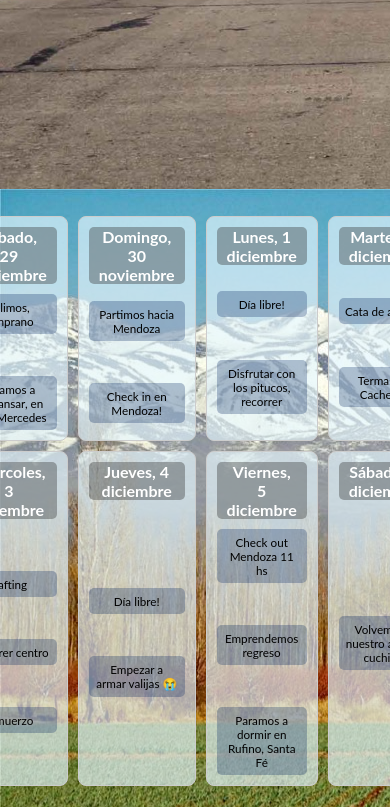
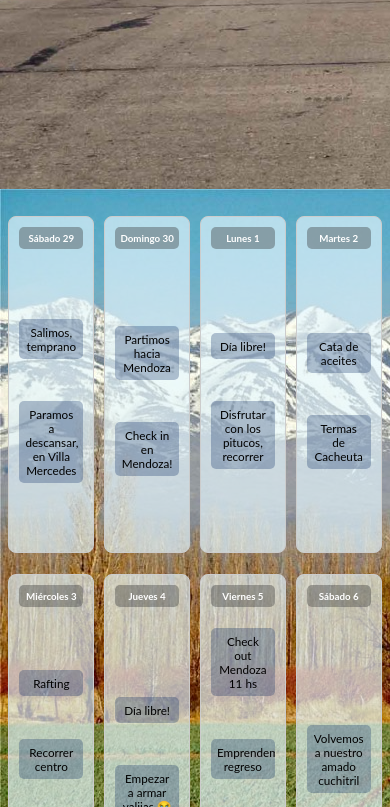
Before and after one commit to MauricioBuda/Mendoza, a website built with Vite: page index.html in a window 390 px wide. Shown: the part 655-1462 px from the top of the page. Built offline with nearby package versions, Linux system fonts and the light colour scheme.

Commit message:
modificando calendario mobile

```diff
--- a/index.html
+++ b/index.html
@@ -79,7 +79,7 @@
   <div class="div-calendario" id="calendario">
 
      <div class="dia">
-      <h2> Sábado, 29 noviembre</h2>
+      <h2> Sábado 29 </h2>
       <div class="actividades">
         <div> Salimos, temprano </div>
         <div> Paramos a descansar, en Villa Mercedes </div>
@@ -87,7 +87,7 @@
     </div>
 
     <div class="dia">
-      <h2> Domingo, 30 noviembre </h2>
+      <h2> Domingo 30 </h2>
       <div class="actividades">
         <div> Partimos hacia Mendoza </div>
         <div> Check in en Mendoza! </div>
@@ -95,7 +95,7 @@
     </div>
 
     <div class="dia">
-      <h2> Lunes, 1 diciembre </h2>
+      <h2> Lunes 1 </h2>
       <div class="actividades">
         <div> Día libre! </div>
         <div> Disfrutar con los pitucos, recorrer </div>
@@ -103,7 +103,7 @@
     </div>
 
          <div class="dia">
-      <h2> Martes, 2 diciembre </h2>
+      <h2> Martes 2 </h2>
       <div class="actividades">
         <div> Cata de aceites </div>
         <div> Termas de Cacheuta </div>
@@ -111,7 +111,7 @@
     </div>
 
     <div class="dia">
-      <h2> Miércoles, 3 diciembre </h2>
+      <h2> Miércoles 3 </h2>
       <div class="actividades">
         <div> Rafting </div>
         <div> Recorrer centro </div>
@@ -120,7 +120,7 @@
     </div>
 
     <div class="dia">
-      <h2> Jueves, 4 diciembre </h2>
+      <h2> Jueves 4 </h2>
       <div class="actividades">
         <div> Día libre! </div>
         <div> Empezar a armar valijas 😭 </div>
@@ -128,7 +128,7 @@
     </div>
 
          <div class="dia">
-      <h2> Viernes, 5 diciembre </h2>
+      <h2> Viernes 5 </h2>
       <div class="actividades">
         <div> Check out Mendoza 11 hs </div>
         <div> Emprendemos regreso </div>
@@ -137,7 +137,7 @@
     </div>
 
     <div class="dia">
-      <h2> Sábado, 6 diciembre </h2>
+      <h2> Sábado 6 </h2>
       <div class="actividades">
         <div> Volvemos a nuestro amado cuchitril</div>
       </div>
--- a/src/css/calendario.css
+++ b/src/css/calendario.css
@@ -131,14 +131,20 @@
     grid-template-columns: repeat(4, 1fr); /* 4 columnas */
     grid-template-rows: repeat(2, auto);   /* 2 filas */
     gap: 10px;
-    height: auto; /* que crezca según contenido */
+    height: 86vh;
     overflow: visible; /* sin scroll */
   }
 
   .dia {
-    width: auto; /* que ocupe su celda completa */
+    width: 22vw;
+    height: 40vh; /* altura fija para cada día */
     font-size: 14px;
   }
+
+.dia h2 {
+  font-size: 2.5vw;
+  padding: 5px 0;
+}
 
   .actividades div {
     font-size: 3vw; /* ajustamos el texto */
```
